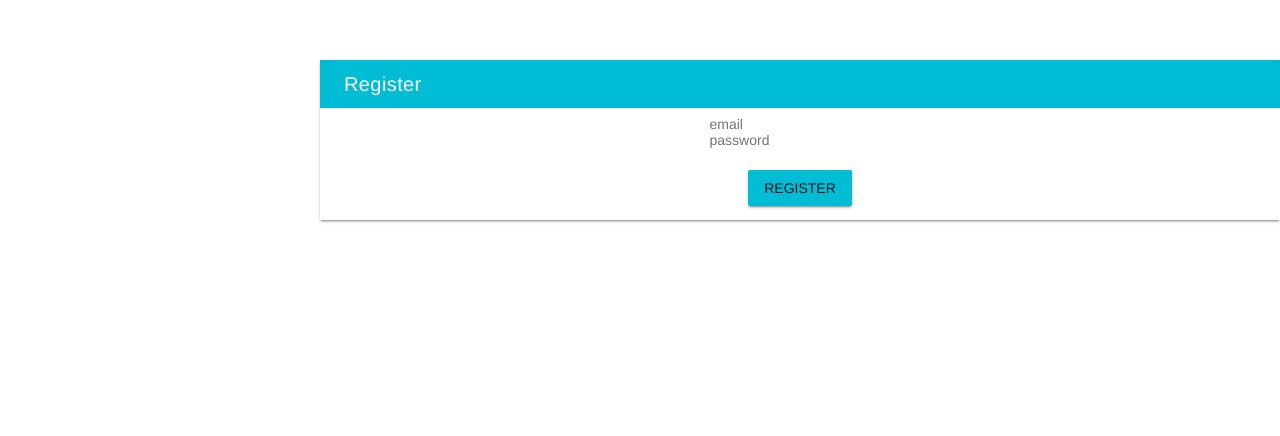
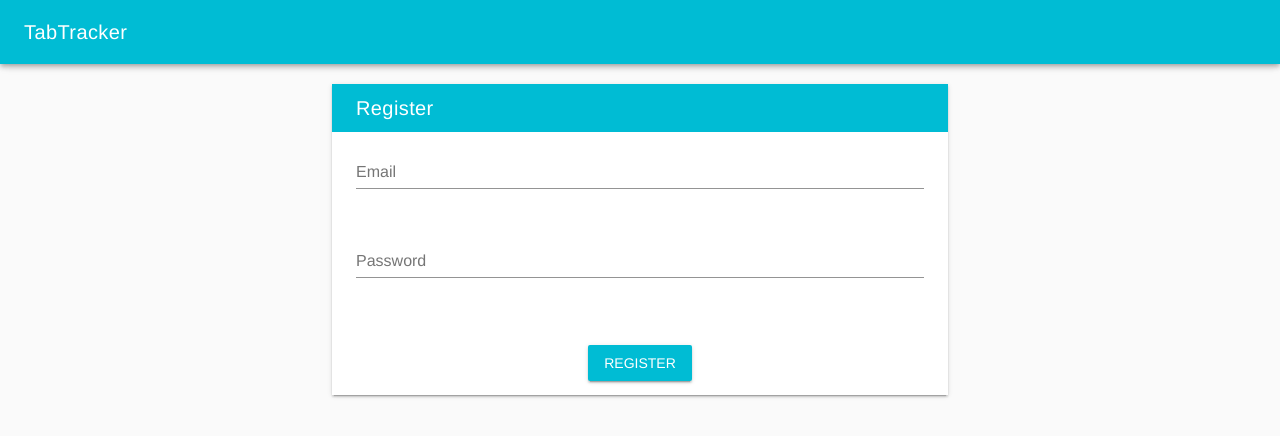
Before and after one commit to kyleryanaz/Vue-Tab-Tracker, a Vue app in the folder client/: page /#/register in a window 1280 px wide. Shown: the top 436 px of the page. Built offline with nearby package versions, Linux system fonts and the light colour scheme.

Commit message:
more Vuetify styling

```diff
--- a/client/src/App.vue
+++ b/client/src/App.vue
@@ -1,17 +1,28 @@
 <template>
   <div id="app">
-    <!-- <img src="./assets/logo.png"> -->
-    <router-view/>
+    <v-app>
+      <page-header/>
+      <main>
+        <v-container fluid>
+          <router-view/>
+        </v-container>
+      </main>
+    </v-app>
   </div>
 </template>
 
 <script>
+import PageHeader from '@/components/Header.vue'
 export default {
-  name: 'App'
+  name: 'App',
+  components: {
+    PageHeader
+  }
 }
 </script>
 
 <style>
+/* All styles located here are not scoped (they are global) */
 #app {
   font-family: 'Avenir', Helvetica, Arial, sans-serif;
   -webkit-font-smoothing: antialiased;
--- /dev/null
+++ b/client/src/components/Header.vue
@@ -0,0 +1,17 @@
+<template>
+  <v-toolbar fixed class="cyan" dark>
+    <v-toolbar-title class="mr-4">
+      TabTracker
+    </v-toolbar-title>
+  </v-toolbar>
+</template>
+
+<script>
+export default {
+
+}
+</script>
+
+<style scoped>
+
+</style>
--- a/client/src/components/Register.vue
+++ b/client/src/components/Register.vue
@@ -1,26 +1,25 @@
 <template>
-  <v-layout column>
+  <v-layout row wrap>
     <v-flex xs6 offset-xs3>
       <div class="white elevation-2">
         <v-toolbar flat dense class="cyan" dark>
           <v-toolbar-title>Register</v-toolbar-title>
         </v-toolbar>
         <div class="pl-4 pr-4 pt-2 pb-2">
-          <input
-            type="email"
-            name="email"
+          <v-text-field
+            label="Email"
             v-model="email"
-            placeholder="email" />
+          ></v-text-field>
           <br>
-          <input
-            type="password"
-            name="password"
+          <v-text-field
+            label="Password"
             v-model="password"
-            placeholder="password" />
+          ></v-text-field>
           <br>
           <div class="error" v-html="error" />
           <br>
           <v-btn
+            dark
             class="cyan"
             @click="register">
             Register
```
